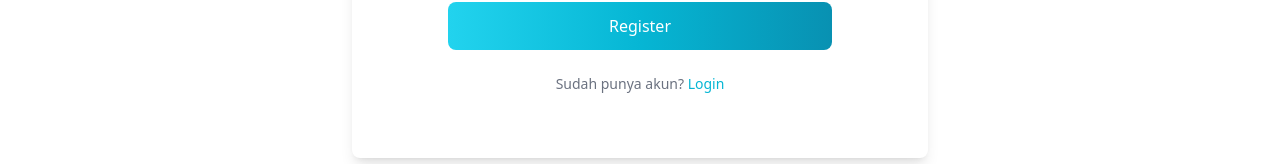
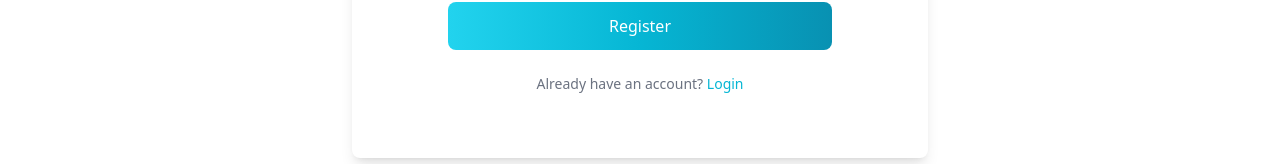
Before and after one commit to Aryo1235/mini-project, a React (Vite) app in the folder energy-management-app/: page /register in a window 1280 px wide. Shown: the part 568-732 px from the top of the page. Built offline with nearby package versions, Linux system fonts and the light colour scheme.

Commit message:
Update RegisterForm.jsx

```diff
--- a/energy-management-app/src/components/Register/RegisterForm.jsx
+++ b/energy-management-app/src/components/Register/RegisterForm.jsx
@@ -1,7 +1,7 @@
-// components/Register/RegisterForm.js
 import { Button, Label, TextInput, Alert } from "flowbite-react";
 import { Link } from "react-router-dom";
 import ToastNotification from "../ToastNotification";
+
 const RegisterForm = ({
   email,
   password,
@@ -25,6 +25,7 @@ const RegisterForm = ({
             Create an Account
           </h2>
 
+          {/* Display Error Message */}
           {errorMessage && (
             <Alert color="failure" onDismiss={() => setErrorMessage("")}>
               {errorMessage}
@@ -32,6 +33,7 @@ const RegisterForm = ({
           )}
 
           <form onSubmit={handleRegister} className="flex flex-col gap-4">
+            {/* Display Name Input */}
             <div>
               <Label
                 htmlFor="displayName"
@@ -49,6 +51,8 @@ const RegisterForm = ({
                 className="mt-1"
               />
             </div>
+
+            {/* Email Input */}
             <div>
               <Label htmlFor="email" value="Your Email" className="text-sm" />
               <TextInput
@@ -65,6 +69,8 @@ const RegisterForm = ({
                 <p className="text-red-500 text-sm">{emailError}</p>
               )}
             </div>
+
+            {/* Password Input */}
             <div>
               <Label
                 htmlFor="password"
@@ -86,19 +92,21 @@ const RegisterForm = ({
               )}
             </div>
 
+            {/* Register Button */}
             <Button
               size="lg"
               type="submit"
               gradientMonochrome="cyan"
-              isProcessing={isProcessing} // Indikator isProcessing untuk tombol submit
+              disabled={isProcessing} // Disable button while processing
             >
-              Register
+              {isProcessing ? "Processing..." : "Register"}
             </Button>
           </form>
 
+          {/* Redirect to Login */}
           <div className="text-center mt-6">
             <p className="text-sm text-gray-500 dark:text-gray-400">
-              Sudah punya akun?{" "}
+              Already have an account?{" "}
               <Link
                 to="/login"
                 className="text-cyan-500 hover:underline dark:text-cyan-400"
@@ -107,8 +115,9 @@ const RegisterForm = ({
               </Link>
             </p>
           </div>
-          {/* Tampilkan Toast Notification jika registrasi berhasil */}
-          {showToast && <ToastNotification message="Registrasi Berhasil..." />}
+
+          {/* Toast Notification */}
+          {showToast && <ToastNotification message="Registration Successful!" />}
         </div>
       </div>
     </div>
```
